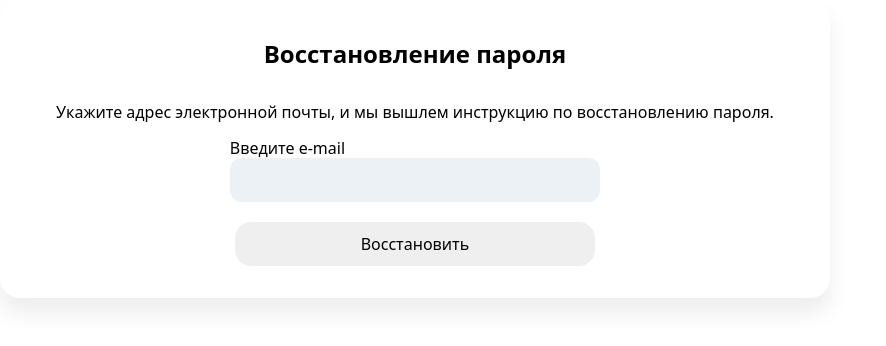
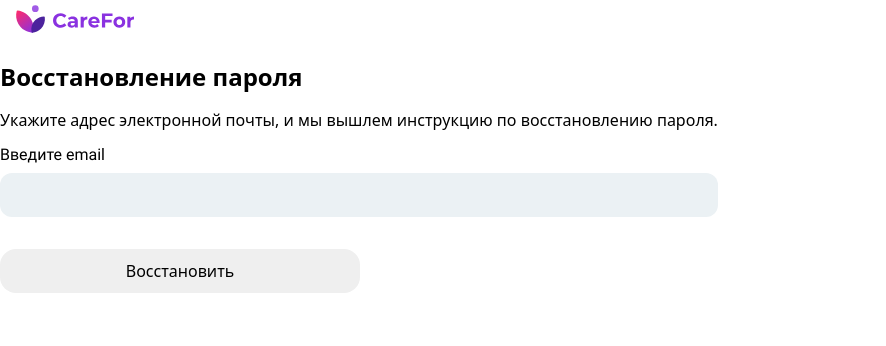
Before and after one commit to dev0x451/employee_mood_frontend, a React (Vite) app: page /refresh-password in a window 1280 px wide. Shown: the top 346 px of the page, without its empty margins (0-886 px from the left). Built offline with nearby package versions, Linux system fonts and the light colour scheme.

Commit message:
feat: change refreshpage using formik, add validation, background, logo

```diff
--- a/src/index.css
+++ b/src/index.css
@@ -43,7 +43,7 @@
   --colorMainBackground: #E5E5E5;
   --colorBlack: #2C2D2E;
   --colorAccentSecondary: #4C239D;
-  --colorAccentPurple:#8A32E0;
+  --colorAccentPurple: #8A32E0;
   --colorAccentGray: #99A2AD;
 }
 
--- a/src/pages/refreshpassword/RefreshPasswordPage.tsx
+++ b/src/pages/refreshpassword/RefreshPasswordPage.tsx
@@ -1,20 +1,67 @@
 import classes from "./refreshpasswordpage.module.css";
-import { Form } from "@/components/Form/Form";
-import { FormInput } from "@/shared/ui/FormInput/FormInput";
 import { Button } from "@/shared/ui/Button/Button";
+import { Formik, Field, Form, FormikHelpers } from "formik";
+import { basicSchema } from "@/schemas/validationSchema";
+import { LogoImg } from "@/shared/ui/Logo/LogoImg";
+
+interface Values {
+  password: string;
+  email: string;
+  confirmPassword: string;
+}
 
 export const RefreshPasswordPage = () => {
   return (
     <div className={classes.refreshPasswordPage}>
-      <Form type="refresh">
-        <h2 className={classes.refreshPasswordTitle}>Восстановление пароля</h2>
-        <p className={classes.refreshPasswordInfo}>
-          Укажите адрес электронной почты, и мы вышлем инструкцию по
-          восстановлению пароля.
-        </p>
-        <FormInput labelText="Введите e-mail" type="email" />
-        <Button title="Восстановить" mode="primary" />
-      </Form>
+      <div className={classes.logoContainer}>
+        <LogoImg />
+      </div>
+      <Formik
+        initialValues={{
+          email: "",
+          password: "",
+          confirmPassword: "",
+        }}
+        onSubmit={(
+          values: Values,
+          { setSubmitting }: FormikHelpers<Values>
+        ) => {
+          setTimeout(() => {
+            alert(JSON.stringify(values, null, 2));
+            setSubmitting(false);
+          }, 500);
+        }}
+        validationSchema={basicSchema}
+      >
+        {({ errors, touched }) => (
+          <Form noValidate className={classes.refreshPasswordForm}>
+            <h2 className={classes.refreshPasswordTitle}>
+              Восстановление пароля
+            </h2>
+            <p className={classes.refreshPasswordInfo}>
+              Укажите адрес электронной почты, и мы вышлем инструкцию по
+              восстановлению пароля.
+            </p>
+            <label className={classes.label} htmlFor="email">
+              Введите email
+            </label>
+            <Field
+              className={
+                errors.email && touched.email
+                  ? `${classes.input} ${classes.inputError}`
+                  : classes.input
+              }
+              id="email"
+              name="email"
+              type="email"
+            />
+            {errors.email && touched.email ? (
+              <div className={classes.errorMessage}>{errors.email}</div>
+            ) : null}
+            <Button title="Воcстановить" type="submit" mode="primary" />
+          </Form>
+        )}
+      </Formik>
     </div>
   );
 };
--- a/src/pages/refreshpassword/refreshpasswordpage.module.css
+++ b/src/pages/refreshpassword/refreshpasswordpage.module.css
@@ -4,7 +4,10 @@
   min-height: 100vh;
   align-items: center;
   justify-content: center;
-  background: white;
+  background-image: url('../../assets/gradient-background.jpg');
+  background-position: center;
+  background-repeat: no-repeat;
+  background-size: cover;
 }
 
 .refresh-password-title {
@@ -19,8 +22,77 @@
 
 .refresh-password-info {
   max-width: 360px;
-  margin: 10px 0 20px;
+  margin: 10px 0 30px;
   font-size: var(--font-size-m);
   font-weight: 400;
   line-height: var(--font-line-m);
 }
+
+.refresh-password-form {
+  width: 512px;
+  box-sizing: border-box;
+  padding: 60px 80px 20px;
+  border-radius: 20px;
+  background-color: var(--color-background-white);
+  box-shadow: var(--shadow-medium);
+}
+
+.logo-container {
+  position: absolute;
+  top: 10%;
+}
+
+.input {
+  width: 100%;
+  height: 44px;
+  padding: 12px;
+  border: none;
+  border-radius: 12px;
+  margin-bottom: 8px;
+  background-color: var(--color-background);
+  color: var(--color-text-primary);
+  font-family: Roboto, serif;
+  font-size: var(--font-size-m);
+  font-weight: 400;
+  line-height: var(--font-line-m);
+  outline: none;
+}
+
+.input:last-of-type {
+  margin-bottom: 12px;
+}
+
+.input:hover {
+  border: 0.5px solid var(--color-icon-secondary);
+}
+
+.input:focus {
+  border: 0.5px solid var(--color-accent-purple);
+}
+
+.input-error {
+  border: 1px solid var(--color-error);
+  background-color: rgb(230 70 70 / 8%);
+}
+
+.label {
+  display: inline-block;
+  margin: 15px 0 8px;
+  color: var(--color-text-primary);
+  font-family: Roboto, serif;
+  font-size: var(--font-size-m);
+  font-weight: 400;
+  line-height: var(--font-line-m);
+}
+
+.label:first-of-type {
+  margin: 0 0 8px;
+}
+
+.error-message {
+  margin-bottom: 10px;
+  color: var(--color-error);
+  font-family: Roboto, serif;
+  font-size: 13px;
+  line-height: 16px;
+}
```
